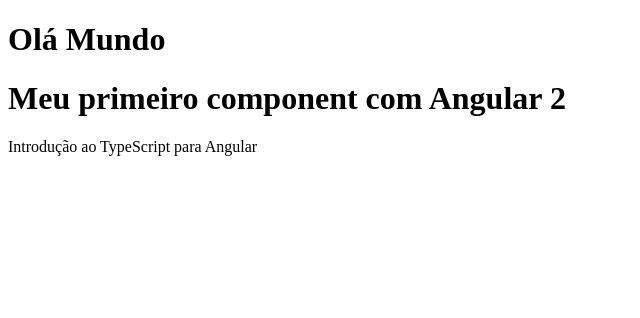
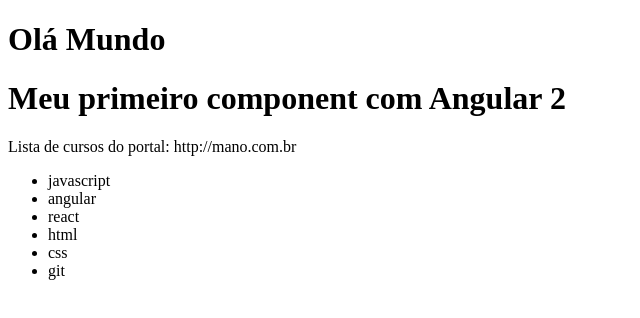
Before and after one commit to LagAntunes/Aprendendo-Angular-com-Loiane-Groner, an Angular app: page / in a window 1280 px wide. Shown: the top 318 px of the page, without its empty margins (0-640 px from the left). Built offline with nearby package versions, Linux system fonts and the light colour scheme.

Commit message:
finalização da aula 06

```diff
--- a/src/app/meu-primeiro2/meu-primeiro2.component.html
+++ b/src/app/meu-primeiro2/meu-primeiro2.component.html
@@ -1 +1,7 @@
-<p>Introdução ao TypeScript para Angular</p>
+<p>Lista de cursos do portal: {{NomePortal}}</p>
+
+<ul>
+    <li *ngFor="let curso of cursos">
+        {{curso}}
+    </li>
+</ul>
--- a/src/app/meu-primeiro2/meu-primeiro2.component.ts
+++ b/src/app/meu-primeiro2/meu-primeiro2.component.ts
@@ -7,7 +7,19 @@
 })
 export class MeuPrimeiro2Component implements OnInit {
 
-  constructor() { }
+  NomePortal: any;
+
+  cursos: string[] = ['javascript', 'angular', 'react', 'html', 'css', 'git']
+
+  constructor() {
+
+    for (let i = 0; i <= this.cursos.length; i++) {
+      let curso = this.cursos[i];
+    };
+
+    this.NomePortal = 'http://mano.com.br'
+
+   }
 
   ngOnInit(): void {
   }
```
